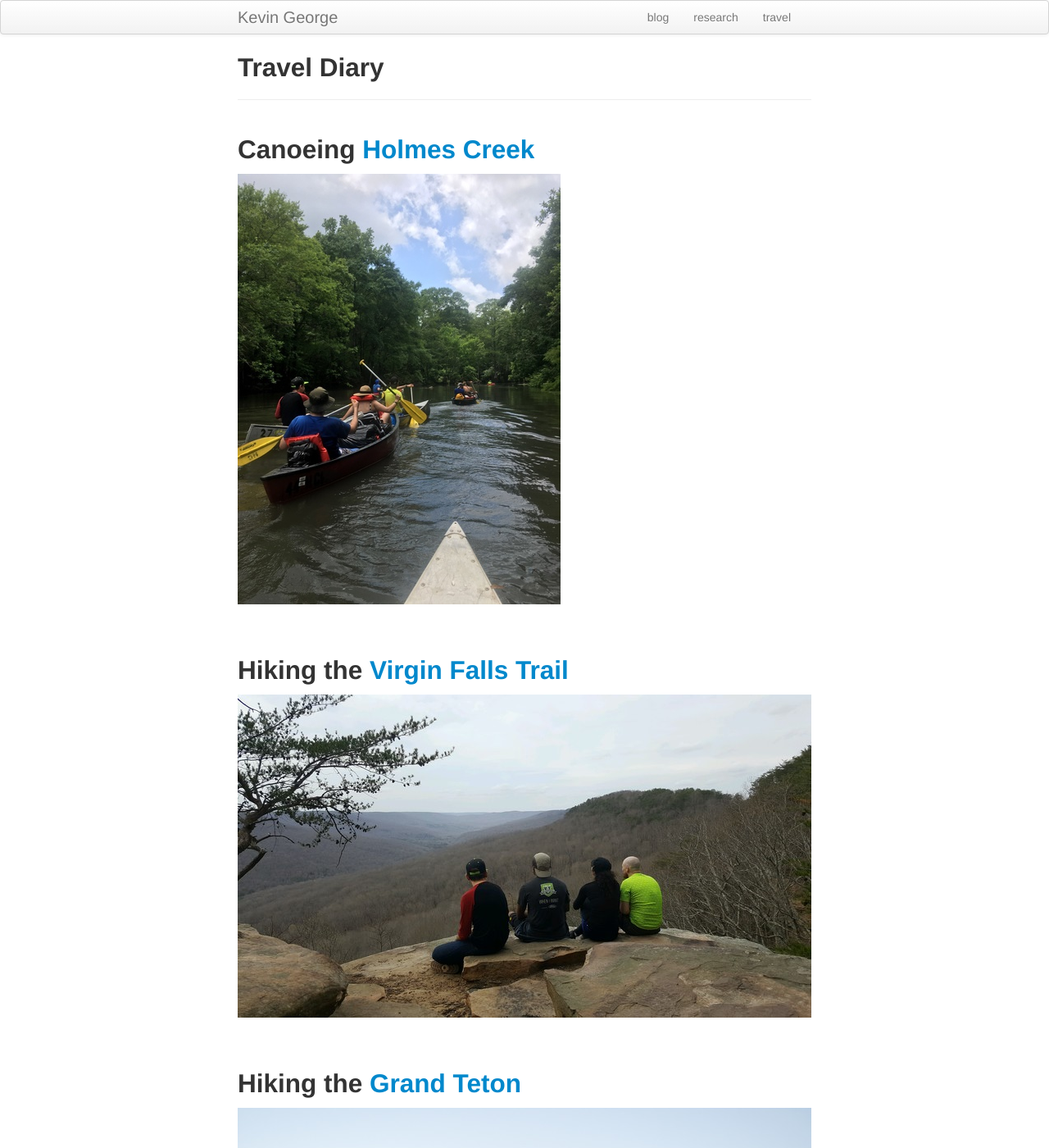
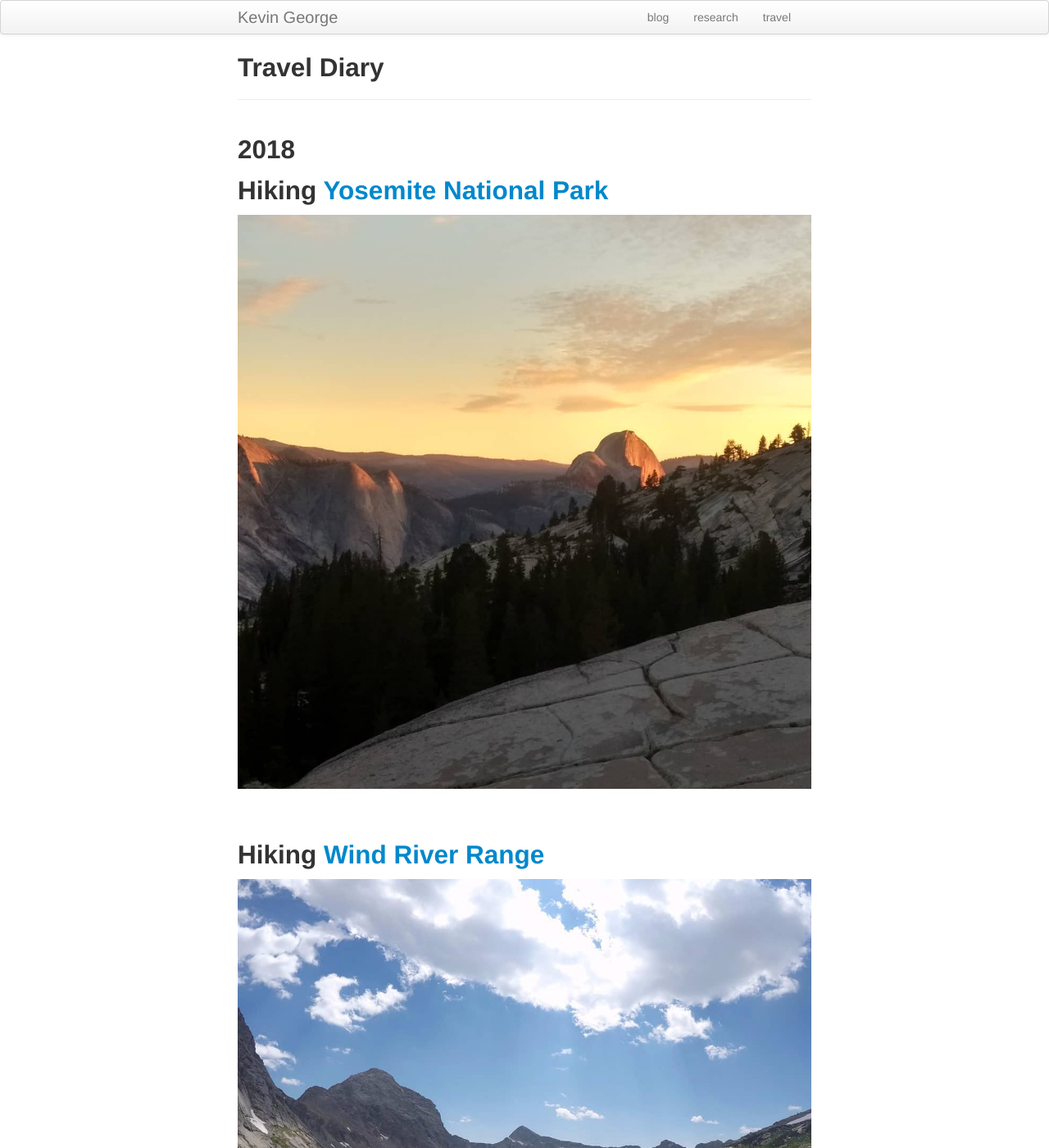
Before and after one commit to kevin-george/kevin-george.github.io, a Jekyll site: the page built from pages/travel.md, in a window 1280 px wide and 1400 px high. Shown: the whole window at 82% size. Built offline with Jekyll 4.4.1, drawn with Linux system fonts in a browser that asks for light colours; some of the changed text lies outside the part shown.

Commit message:
Some travels

```diff
--- a/pages/travel.md
+++ b/pages/travel.md
@@ -4,6 +4,27 @@ title: Travel Diary
 description: Kevin's Travel Diary
 ---
 
+## 2018
+
+## Hiking [Yosemite National Park]()
+
+![Half Dome](../assets/travel/halfdome.jpg "Half Dome")
+
+<br/><br/>
+
+## Hiking [Wind River Range]()
+
+![Wind River Range](../assets/travel/windriver.jpg "Wind River Range")
+
+<br/><br/>
+
+## Hiking [Canyonlands National Park]()
+
+![Canyonlands National Park](../assets/travel/canyonlands.jpg "Canyonlands National Park")
+
+<br/><br/>
+
+## 2017
 
 ## Canoeing [Holmes Creek](https://dep.state.fl.us/gwt/guide/designated_paddle/Holmes_guide.pdf)
 
```
Also changed, not shown: other parts of pages/travel.md (+8 -0 lines), assets/travel/canyonlands.jpg (added), assets/travel/halfdome.jpg (added), assets/travel/windriver.jpg (added).
